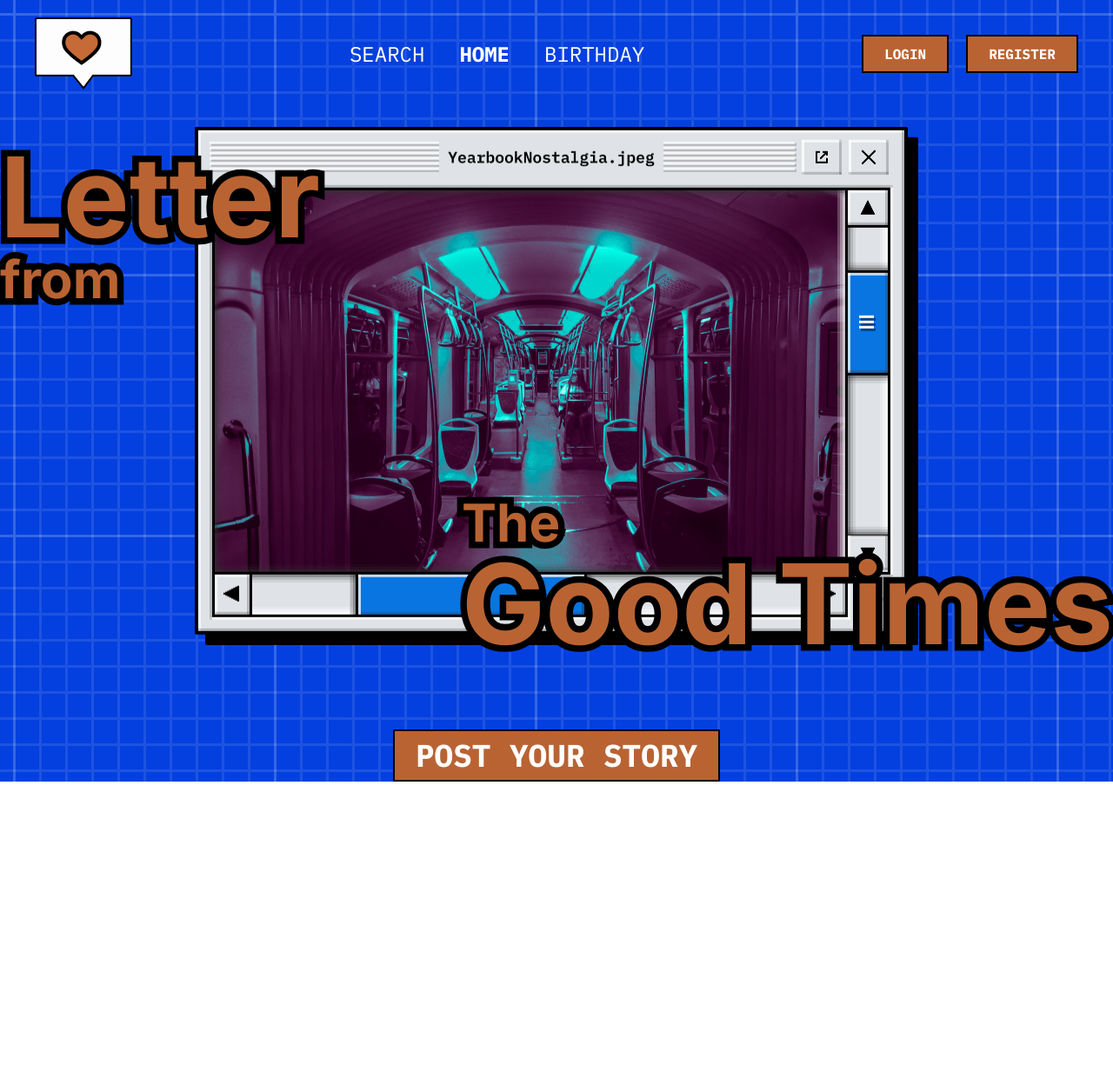
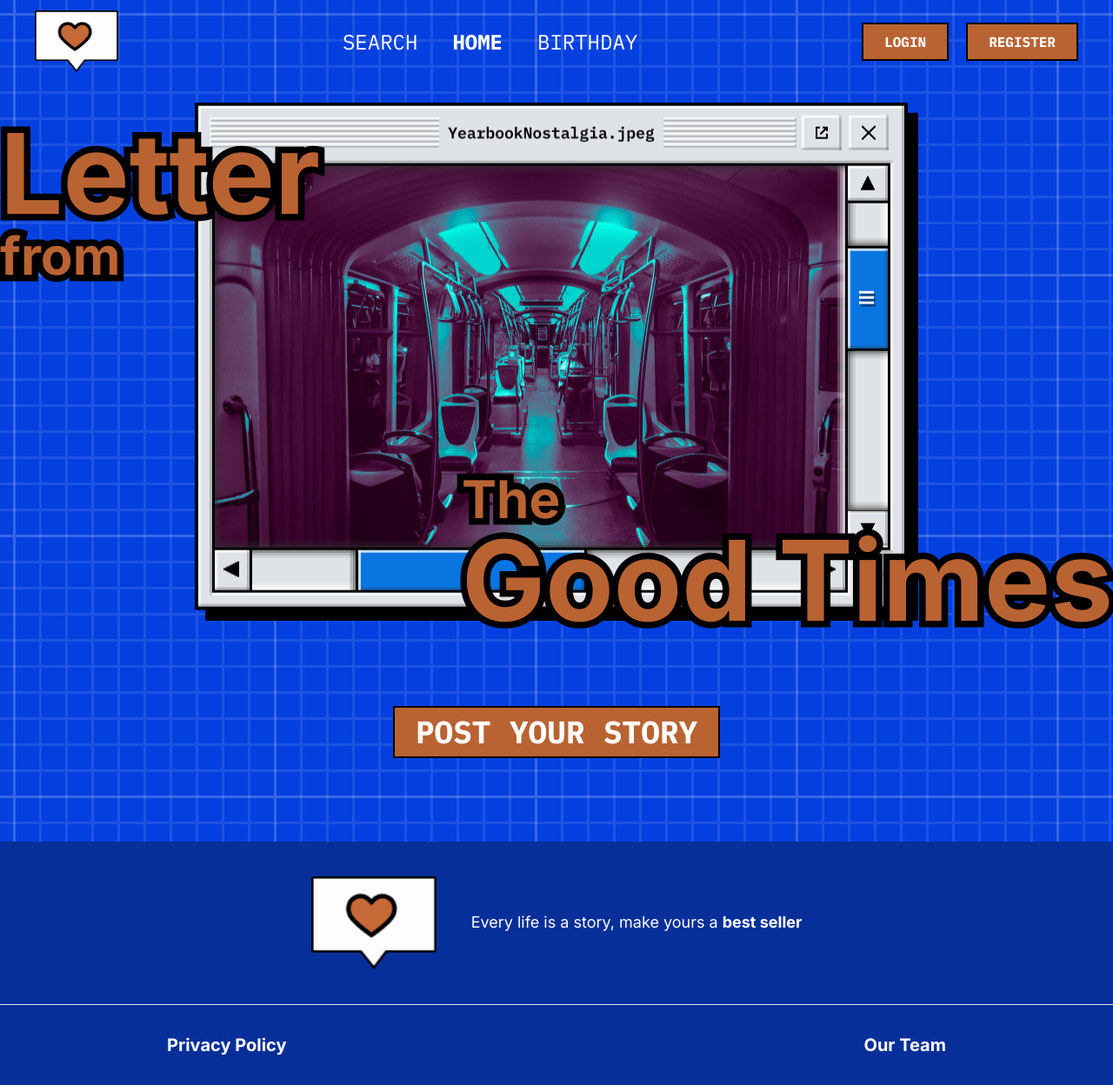
Before and after one commit to deedima3/yearbook-frontend, a Next.js app: page / in a window 1280 px wide. Shown: the whole page at 87% size. Before the commit the page ends 899 px from the top, so only its background shows below. Built offline with nearby package versions, Linux system fonts and the light colour scheme.

Commit message:
Adding confetti and edit some part
- add confetti in birthday modal
- add footer and edit navbar onscroll

```diff
--- /dev/null
+++ b/components/Card/BirthdayCard.tsx
@@ -0,0 +1,36 @@
+import React from "react";
+import CustomLinkButton from "../Button/CustomLinkButton";
+
+export interface Props {
+  imageLink: string;
+  name: string;
+  handleCancel? : () => void;
+}
+
+const ModalsCard = ({name, imageLink, handleCancel}: Props) => {
+  return (
+      <div className="bg-white border-4 border-black max-w-4xl">
+        <div className="flex justify-center">
+        <img src={imageLink} alt={name} className="absolute rounded-full h-32 w-32 -mt-20 object-cover"/>
+        </div>
+        <div className="flex justify-end mt-6 items-center">
+           <button onClick={handleCancel} className=" w-12">
+           <img src="/x-cancel.png" alt="cancel"/>
+           </button>
+        </div>
+    <div className="mx-48 my-8 text-center">
+      <h2 className="text-3xl font-bold">
+        Today is {name} Birthday
+      </h2>
+      <h2 className="text-xl mt-3">
+        Don't miss a chance to wish her happy birthday
+      </h2>
+      </div>
+      <div className="flex justify-center mb-12">
+      <CustomLinkButton href={"/view"}>SAY SOMETHING</CustomLinkButton>
+      </div>
+      </div>
+  );
+};
+
+export default ModalsCard;
--- a/components/Card/ProfileCard.tsx
+++ b/components/Card/ProfileCard.tsx
@@ -10,7 +10,7 @@ const ProfileCard = ({ imageLink, name, description }: ProfileCardProps) => {
   return (
     <div className="cursor-pointer border-black border-2 flex flex-col w-max h-max hover:shadow-button-shadow transition-all duration-200 hover:-translate-x-2 hover:-translate-y-2">
       <div className="w-[250px] h-[300px]">
-        <img src={imageLink} alt={name} className="object-none w-full h-full"/>
+        <img src={imageLink} alt={name} className="object-fill w-full h-full"/>
       </div>
       <div className="flex flex-col bg-white py-5 px-5 w-[250px]">
         <h3 className="text-md">{name}</h3>
--- /dev/null
+++ b/components/Footer/Footer.tsx
@@ -0,0 +1,30 @@
+import React from "react";
+import Team from "../../pages/team";
+
+const Footer = () => {
+    return(
+      <div className="w-full bg-[#062F99] mt-24">
+          <div className="flex justify-center items-center gap-10">
+            <img src="/Logo.png" alt="Brand Logo" className="w-36 my-10"/>
+            <p className="text-lg text-white">
+                Every life is a story, make yours a <b>best seller</b>
+            </p>
+          </div>
+          <hr></hr>
+          <div className="flex justify-between py-8 px-48">
+            <a href="/">
+              <p className="text-xl text-white font-bold">
+                Privacy Policy
+              </p>
+            </a>
+            <a href="/team">
+              <p className="text-xl text-white font-bold">
+                Our Team
+              </p>
+            </a>
+          </div>
+      </div>
+    )
+}
+
+export default Footer
--- a/components/Layout/NormalPageLayout.tsx
+++ b/components/Layout/NormalPageLayout.tsx
@@ -1,4 +1,5 @@
 import React from "react";
+import Footer from "../Footer/Footer";
 import Navbar from "../Navbar/Navbar";
 
 interface Props {
@@ -9,9 +10,10 @@ const NormalPageLayout = ({ children }: Props) => {
   return (
     <div className="bg-grid-pattern-2 bg-grid-pattern-size bg-blue-bg font-Inter min-h-screen">
       <Navbar />
-      <div className="flex flex-col w-full items-center">
+      <div className="flex flex-col w-full items-center pt-24">
         {children}
       </div>
+      <Footer/>
     </div>
   );
 };
--- a/components/Navbar/Navbar.tsx
+++ b/components/Navbar/Navbar.tsx
@@ -1,5 +1,5 @@
 import Link from "next/link";
-import React from "react";
+import React, { useState, useEffect } from "react";
 import useUserStore from "../../stores/userStore";
 import CustomButton from "../Button/CustomButton";
 import CustomLinkButton from "../Button/CustomLinkButton";
@@ -8,13 +8,32 @@ import NavbarLink from "./NavbarLink";
 const Navbar = () => {
   const user = useUserStore((state) => state.user);
   const removeUser = useUserStore((state) => state.removeUser);
+  const [navbarColor, setNavbarColor] = useState(false);
+
+  const changeNavbarColor = () => {
+    if (window.scrollY >=10) {
+      setNavbarColor(true)
+    }
+    else{
+      setNavbarColor(false);
+    }
+  };
+
+  useEffect(function mount() {
+    changeNavbarColor()
+    window.addEventListener('scroll', changeNavbarColor);
+    return function unMount() {
+      window.removeEventListener('scroll', changeNavbarColor)
+    }
+  })
 
   return (
-    <nav className="flex justify-center">
-      <div className="flex justify-between max-w-screen-2xl w-full py-5 px-5 mx-5">
+    <nav className={ `${navbarColor ? 'bg-[#062F99] shadow-md' : 'bg-transparent'}
+      flex justify-center mb-12 fixed w-full z-30 transition-all ease-in-out duration-200 `}>
+      <div className="flex justify-between max-w-screen-2xl w-full py-3 px-5 mx-5">
         <div className="cursor-pointer w-30">
           <Link href={"/"}>
-            <img src="/Logo.png" alt="Brand Logo" />
+            <img src="/Logo.png" alt="Brand Logo" className="w-24" />
           </Link>
         </div>
         <div className="flex justify-between font-IBM items-center gap-10 text-white text-2xl">
--- a/pages/birthday.tsx
+++ b/pages/birthday.tsx
@@ -8,10 +8,10 @@ import { profileData } from "../data/dummyProfile";
 const Birthday = () => {
   return (
     <NormalPageLayout>
-      <CustomTitle title={"This Week"} outlineWidth={15} extraClasses="text-9xl font-black font-Inter" />
+      <CustomTitle title={"This Week"} outlineWidth={15} extraClasses="text-9xl font-black font-Inter mt-5" />
       <CustomTitle title={"Birthday Celebration"} extraClasses="text-6xl font-black font-Inter flex flex-col items-center"  desc="There’s no too late to say happy birthday, but only if it’s within a week" outlineWidth={15} />
       <Title pageTitle="Birthday" description={"Say Happy Birthday to your friend"} />
-      <div className="grid gap-10 grid-cols-3 max-w-screen-lg mt-20">
+      <div className="grid gap-10 grid-cols-3 max-w-screen-lg mt-16">
         {profileData.map(({ photo, name, description, userID }) => {
           return (
             <ProfileCard
--- a/pages/login.tsx
+++ b/pages/login.tsx
@@ -76,7 +76,7 @@ const Login = () => {
   return (
     <NormalPageLayout>
       <Title pageTitle="Login" description={"Login to use our apps"} />
-      <div className="flex justify-center my-20 w-full max-w-screen-sm">
+      <div className="flex justify-center my-8 w-full max-w-screen-sm">
         <div className="flex flex-col justify-center w-full">
           <CustomTitle
             title="Login To Site"
@@ -119,7 +119,7 @@ const Login = () => {
             <div className="flex items center gap-10 justify-center">
               <CustomLinkButton
                 type="reset"
-                extraClasses="bg-gray-400 my-4"
+                extraClasses="my-4 bg-slate-400 hover:bg-brand-brown"
                 href={"/login"}
               >
                 RESET
--- a/pages/people/[id].tsx
+++ b/pages/people/[id].tsx
@@ -10,7 +10,7 @@ const PersonDetail = () => {
 
   return (
     <NormalPageLayout>
-      <div className="flex justify-center mt-16">
+      <div className="flex justify-center mt-8">
         <div className="flex flex-col justify-center">
            <HeaderCard
                imageLink={'/Modal.png'}
--- a/pages/register.tsx
+++ b/pages/register.tsx
@@ -64,7 +64,7 @@ const Register = () => {
   return (
     <NormalPageLayout>
       <Title pageTitle="Register" description={"Dont Have and Account?, Lets Register to the Site to use our sevices"} />
-      <div className="flex justify-center my-20 w-full max-w-screen-sm">
+      <div className="flex justify-center my-6 w-full max-w-screen-sm">
         <div className="flex flex-col justify-center w-full">
           <CustomTitle
             title="Register To Site"
@@ -128,7 +128,7 @@ const Register = () => {
             <div className="flex items center gap-10 justify-center">
               <CustomLinkButton
                 type="reset"
-                extraClasses="bg-gray-400 my-4"
+                extraClasses="my-4 bg-slate-400 hover:bg-brand-brown"
                 href={"/login"}
               >
                 RESET
--- a/pages/view.tsx
+++ b/pages/view.tsx
@@ -9,6 +9,7 @@ import ToastCard from '../components/Card/ToastCard'
 import TextInput from '../components/Form/TextInput'
 import PasswordInput from '../components/Form/PasswordInput'
 import BirthdayTitle from '../components/Title/BirthdayTitle'
+import BirthdayCard from '../components/Card/BirthdayCard'
 
 const View = () => {
     const [modal, setModal, handleModalClose, handleModalOpen] =
@@ -21,17 +22,17 @@ const View = () => {
             description={'Idk maybe but no'}
         />
         <button onClick={handleModalOpen} className="bg-brand-brown text-white mt-5">Open Modals</button>
+        <div>
         <Modal show={modal} onClose={handleModalClose}>
-            <ConfirmCard
-            name={'Yulia'}
-            handleCancel={handleModalClose}
+         <img src="confetti-effect.gif"/>
+        </Modal>
+        <Modal show={modal} onClose={handleModalClose}>
+            <BirthdayCard
+              imageLink={'https://images.unsplash.com/photo-1525957067591-2e017b3e881d?ixlib=rb-1.2.1&ixid=MnwxMjA3fDB8MHxwaG90by1wYWdlfHx8fGVufDB8fHx8&auto=format&fit=crop&w=869&q=80'}
+              name={'Yulia Damayanti'}
+              handleCancel={handleModalClose}
             />
         </Modal>
-        <div className="absolute bottom-0 right-0 py-8 px-10 z-20">
-        <ToastCard  title="Login Success"
-          message="Wrong username or password"
-          color ="bg-yellow-500 text-brand-red"
-          shadow = "shadow-failed-shadow" />
         </div>
     </NormalPageLayout>
   )
```
Also changed, not shown: 1 other file (tests, documents, lock files or other folders).
